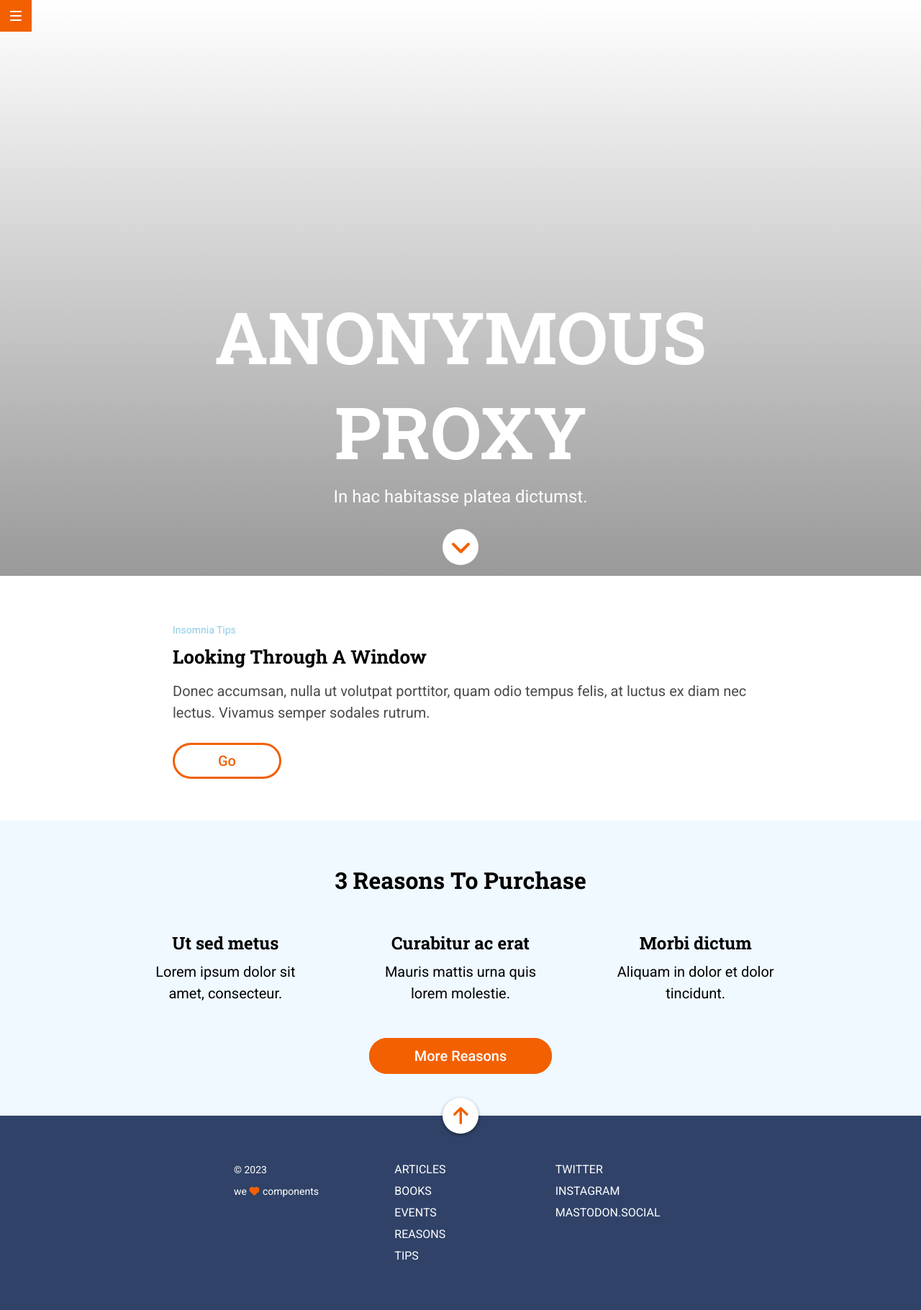
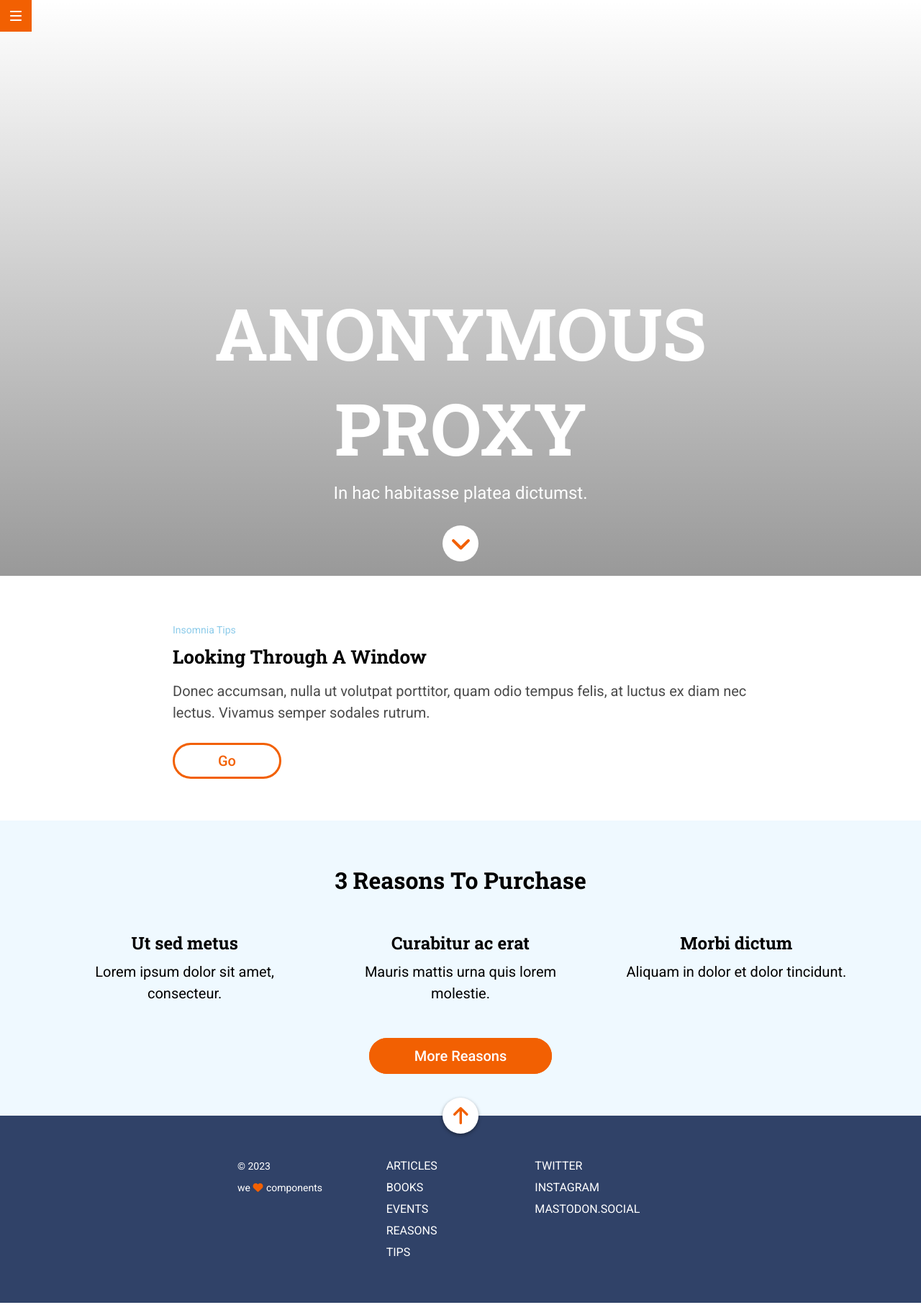
Before and after one commit to Adalab/modulo-1-evaluacion-final-esgab, a website built with Vite: page src/index.html in a window 1280 px wide. Shown: the whole page at 72% size. Built offline with nearby package versions, Linux system fonts and the light colour scheme; files whose address does not match are found by name.

Commit message:
Update spacing styles

```diff
--- a/src/scss/layout/_footer.scss
+++ b/src/scss/layout/_footer.scss
@@ -15,11 +15,13 @@
     }
 
     &__content {
-        padding: rem(40) rem(15);
+        padding: rem(15);
         @include tablet {
             display: flex;
+            padding: rem(40);
         }
         @include desktop {
+            padding: rem(55) rem(40);
             width: rem(700);
             margin: 0 auto;
         }
@@ -37,7 +39,6 @@
     }
 
     &__list {
-        padding: rem(20);
         @include tablet {
             width: 50%;
         }
@@ -55,7 +56,6 @@
     &__copy {
         @include paragraph(rem(14), rem(30), white);
         text-align: center;
-        padding: rem(20);
         @include tablet {
             width: 33.333%;
             text-align: left;
--- a/src/scss/layout/_header.scss
+++ b/src/scss/layout/_header.scss
@@ -32,16 +32,16 @@
         justify-content: flex-end;
         align-items: center;
         @media (min-width: 768px) and (orientation: landscape) {
-            padding: 0 rem(15) 25vh;
+            padding: 0 rem(40) 25vh;
         }
         @media (min-width: 768px) and (orientation: portrait) {
-            padding: 10vh rem(15);
+            padding: 10vh rem(40);
         }
         @media (min-width: 900px) {
-            padding: rem(50) rem(15);
+            padding: rem(40);
         }
         @include desktop {
-            padding: rem(15);
+            padding: rem(40) rem(40) rem(20);
         }
 
         &__content {
--- a/src/scss/pages/_index.scss
+++ b/src/scss/pages/_index.scss
@@ -2,7 +2,7 @@
     .blog-preview {
         padding: rem(30) rem(15) rem(45);
         @include tablet {
-            padding: rem(30) rem(40) rem(45);
+            padding: rem(40);
         }
         @include desktop {
             padding: rem(60) rem(40) rem(60);
@@ -40,10 +40,10 @@
         background-color: $color-bg2;
         text-align: center;
         @include tablet {
-            padding: rem(30) rem(40) rem(60);
+            padding: rem(40) rem(40) rem(70);
         }
         @include desktop {
-            padding: rem(60) rem(150) rem(60);
+            padding: rem(60);
         }
 
         &__main-title {
@@ -63,9 +63,11 @@
             @include tablet {
                 grid-template-columns: 1fr 1fr 1fr;
                 grid-template-rows: 1fr;
+                padding: rem(50) 0;
             }
             @include desktop {
-                gap: rem(100);
+                width: rem(1100);
+                margin: 0 auto;
             }
         }
 
```
Also changed, not shown: docs/index.html (+4 -4 lines), 2 other files.
